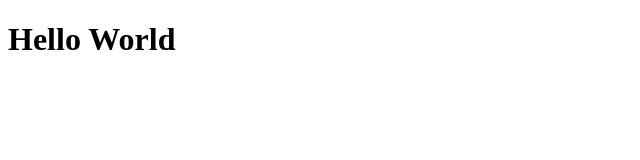
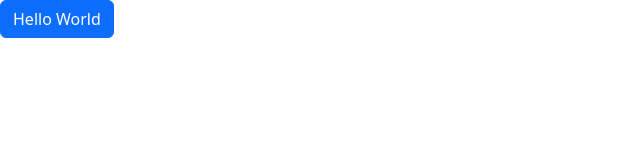
Before and after one commit to Taharium/DocManSys-SWKOM, a plain HTML site: page WebUI/wwwroot/index.html in a window 1280 px wide. Shown: the whole page, without its empty margins (0-640 px from the left). Drawn offline with nearby package versions, Linux system fonts and the light colour scheme.

Commit message:
trying out bootstrap

```diff
--- a/WebUI/wwwroot/index.html
+++ b/WebUI/wwwroot/index.html
@@ -2,9 +2,12 @@
 <html lang="en">
 <head>
     <meta charset="UTF-8">
+    <link href="style.css" rel="stylesheet">
+    <link href="https://cdn.jsdelivr.net/npm/bootstrap@5.3.3/dist/css/bootstrap.min.css" rel="stylesheet" integrity="sha384-QWTKZyjpPEjISv5WaRU9OFeRpok6YctnYmDr5pNlyT2bRjXh0JMhjY6hW+ALEwIH" crossorigin="anonymous">
+    <script src="https://cdn.jsdelivr.net/npm/bootstrap@5.3.3/dist/js/bootstrap.bundle.min.js" integrity="sha384-YvpcrYf0tY3lHB60NNkmXc5s9fDVZLESaAA55NDzOxhy9GkcIdslK1eN7N6jIeHz" crossorigin="anonymous"></script>
     <title>Title</title>
 </head>
 <body>
-    <h1>Hello World</h1>
+    <h1 class="btn-primary btn">Hello World</h1>
 </body>
 </html>
```
